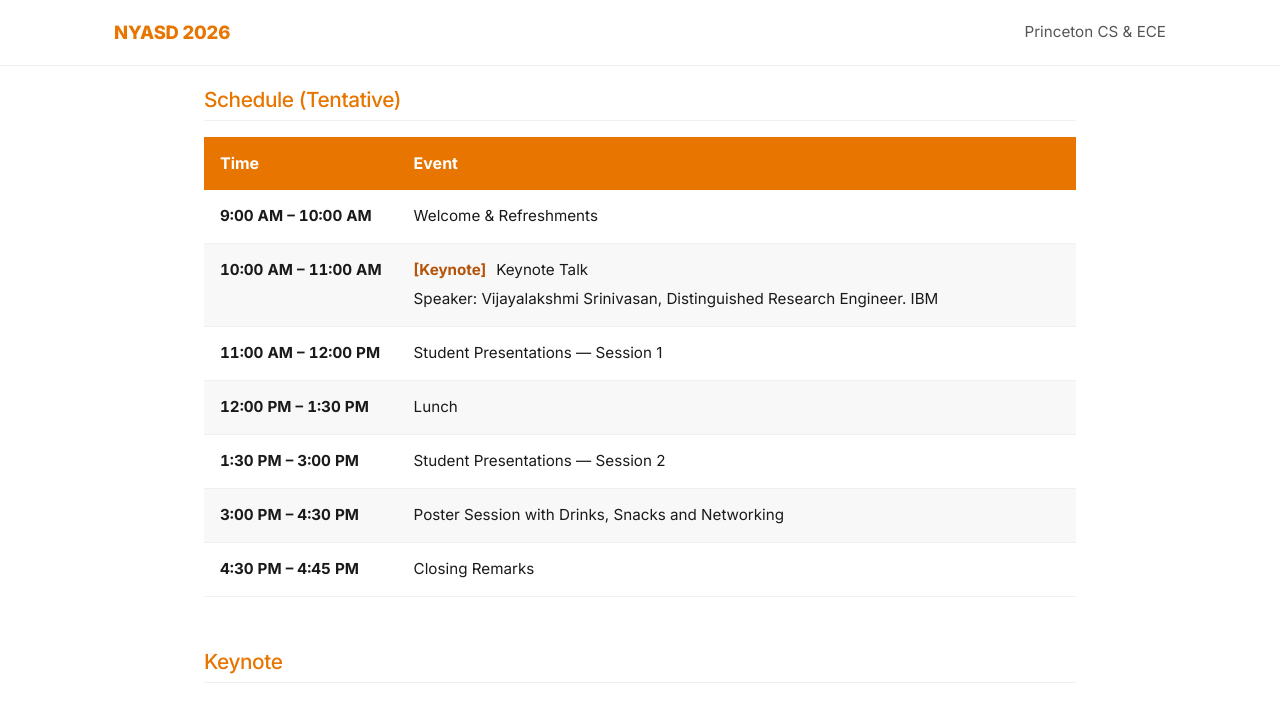
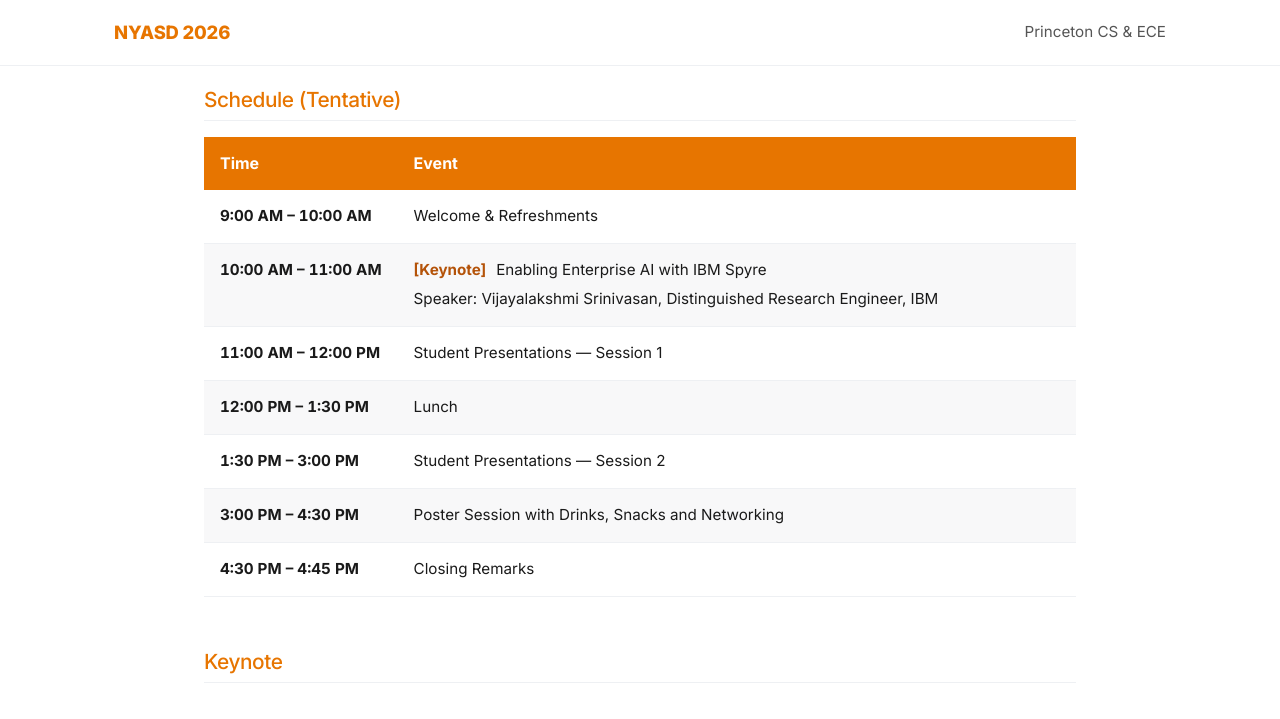
Before and after one commit to princetoncomputerarch/princetoncomputerarch.github.io, a Jekyll site: the page built from index.html, in a window 1280 px wide and 900 px high, scrolled down 885 px, cut to the strip 0-719 px from the top of the window. Built offline with Jekyll 4.4.1, drawn with Linux system fonts in a browser that asks for light colours.

Commit message:
Update keynote title and speaker details

```diff
--- a/_data/schedule.yml
+++ b/_data/schedule.yml
@@ -27,8 +27,8 @@ items:
   - kind: slot
     time: "10:00 AM – 11:00 AM"
     tag: keynote
-    title: "Keynote Talk"
-    speaker: "Speaker: Vijayalakshmi Srinivasan, Distinguished Research Engineer. IBM"
+    title: "Enabling Enterprise AI with IBM Spyre"
+    speaker: "Speaker: Vijayalakshmi Srinivasan, Distinguished Research Engineer, IBM"
 
   - kind: slot
     time: "11:00 AM – 12:00 PM"
```
